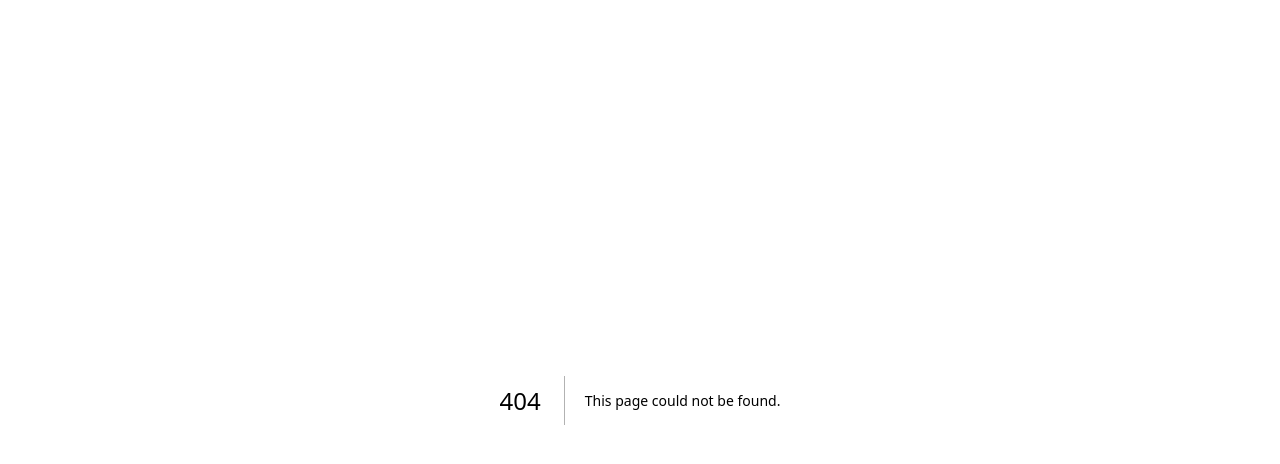
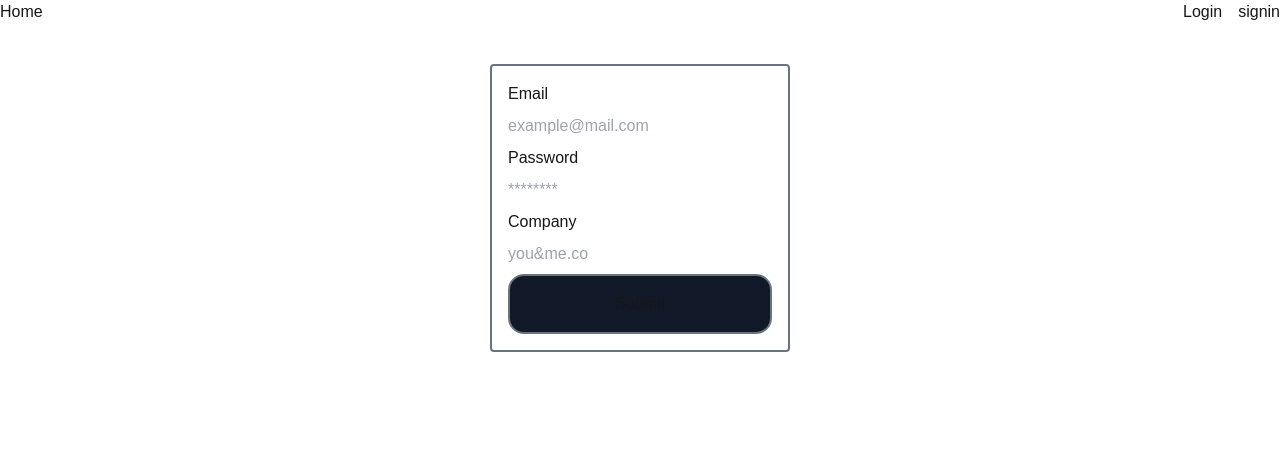
Before and after one commit to Devp-sriram/frontend-for-coursera-crud-app, a Next.js app: page /signin in a window 1280 px wide. Before the commit this address had no page. Shown: the top 464 px of the page. Built offline with nearby package versions, Linux system fonts and the light colour scheme.

Commit message:
sigin added

```diff
--- /dev/null
+++ b/app/Header.tsx
@@ -0,0 +1,15 @@
+import Link from 'next/link';
+
+export default function header(){
+  return (
+  <nav className="w-full h-6 flex justify-between">
+    <ul className="flex gap-4">
+      <li><Link href="/">Home</Link></li>
+    </ul>
+    <ul className="flex gap-4">
+      <li> <Link href="/login">Login</Link> </li>
+      <li> <Link href="/signin">signin</Link> </li>
+    </ul>
+  </nav>
+  )
+}
--- a/app/layout.tsx
+++ b/app/layout.tsx
@@ -1,6 +1,7 @@
 import type { Metadata } from "next";
 import localFont from "next/font/local";
 import "./globals.css";
+import Header from "./Header";
 
 const geistSans = localFont({
   src: "./fonts/GeistVF.woff",
@@ -14,8 +15,8 @@ const geistMono = localFont({
 });
 
 export const metadata: Metadata = {
-  title: "Create Next App",
-  description: "Generated by create next app",
+  title: "Employee-mgmt",
+  description: "app for manageing employees",
 };
 
 export default function RootLayout({
@@ -28,7 +29,8 @@ export default function RootLayout({
       <body
         className={`${geistSans.variable} ${geistMono.variable} antialiased`}
       >
-        {children}
+      <Header/>
+      {children}
       </body>
     </html>
   );
--- a/app/page.tsx
+++ b/app/page.tsx
@@ -1,11 +1,8 @@
-
 
 export default function Home() {
-  return
-    <>
-      <div className="border-gray-500 justify-center items-center ">
-      <h1 className="text-2xl font-bold white ">Welcome to the employee management app</h1>
-
-  </div>
-  </>
+  return (
+     <div className="w-screen h-screen flex justify-center items-center">
+      <h1 className="text-2xl font-bold white border-gray-500">Welcome to the employee management app</h1>
+     </div>
+  );
 }
--- /dev/null
+++ b/app/signin/page.tsx
@@ -0,0 +1,70 @@
+'use client'
+import { useState } from "react";
+import axios from 'axios';
+
+export default function page(){
+
+ const [email,setEmail] = useState('')
+ const [password,setPassword] = useState('');
+ const [company,setCompany] = useState('');
+ const [isTouched,setIsTouched] = useState(false);
+
+
+ const PasswordErr =()=>{
+  return(
+     <p className="text-white bg-red-300 rounded-xl justify-center p-1"> password must be 8 character or above</p>
+  )
+ };
+
+ const isValid = () =>{
+  return (
+    email && password.length >= 8 && company ? true :false
+  )
+ }
+
+ const handleSubmit = async (e:any)=>{
+    e.preventDefault();
+    try{
+    const response = await axios.post(`http://localhost:4000/signin`, JSON.stringify({email,password,company}));
+    console.log(response);
+    }catch(err){
+       console.log(err)
+    }
+}
+
+  return (
+   <div className="w-screen h-screen p-10 flex justify-center items-start">
+    <div className="w-full md:w-1/2 lg:w-1/3 xl:w-1/4 p-4 justify-center items-center border-gray-500 border-solid border-2 rounded">
+     <form onSubmit={handleSubmit} className="flex flex-col w-full gap-2">
+      <label>Email</label>
+      <input
+        type="email"
+        placeholder="example@mail.com"
+        value={email}
+        onChange={(e)=>setEmail(e.target.value)}
+        className="text-black rounded "
+      />
+      <label>Password</label>
+      <input
+        type="password"
+        placeholder="********"
+        value={password}
+        onChange={(e)=>setPassword(e.target.value)}
+        onBlur ={()=>setIsTouched(true)}
+        className="text-black rounded"
+      />
+        {password.length <= 8 && isTouched && <PasswordErr/> }
+      <label>Company</label>
+      <input
+        type="text"
+        placeholder="you&me.co"
+        value={company}
+        onChange={(e)=>setCompany(e.target.value)}
+        className="text-black rounded"
+      />
+      <button type='submit' disabled ={!isValid()} className="rounder w-full p-4 rounded-2xl border-gray-500 border-solid border-2 bg-gray-900">Submit</button>
+     </form>
+    </div>
+   </div>
+  )
+}
```
Also changed, not shown: package.json (+6 -5 lines), 1 other file (tests, documents, lock files or other folders).
